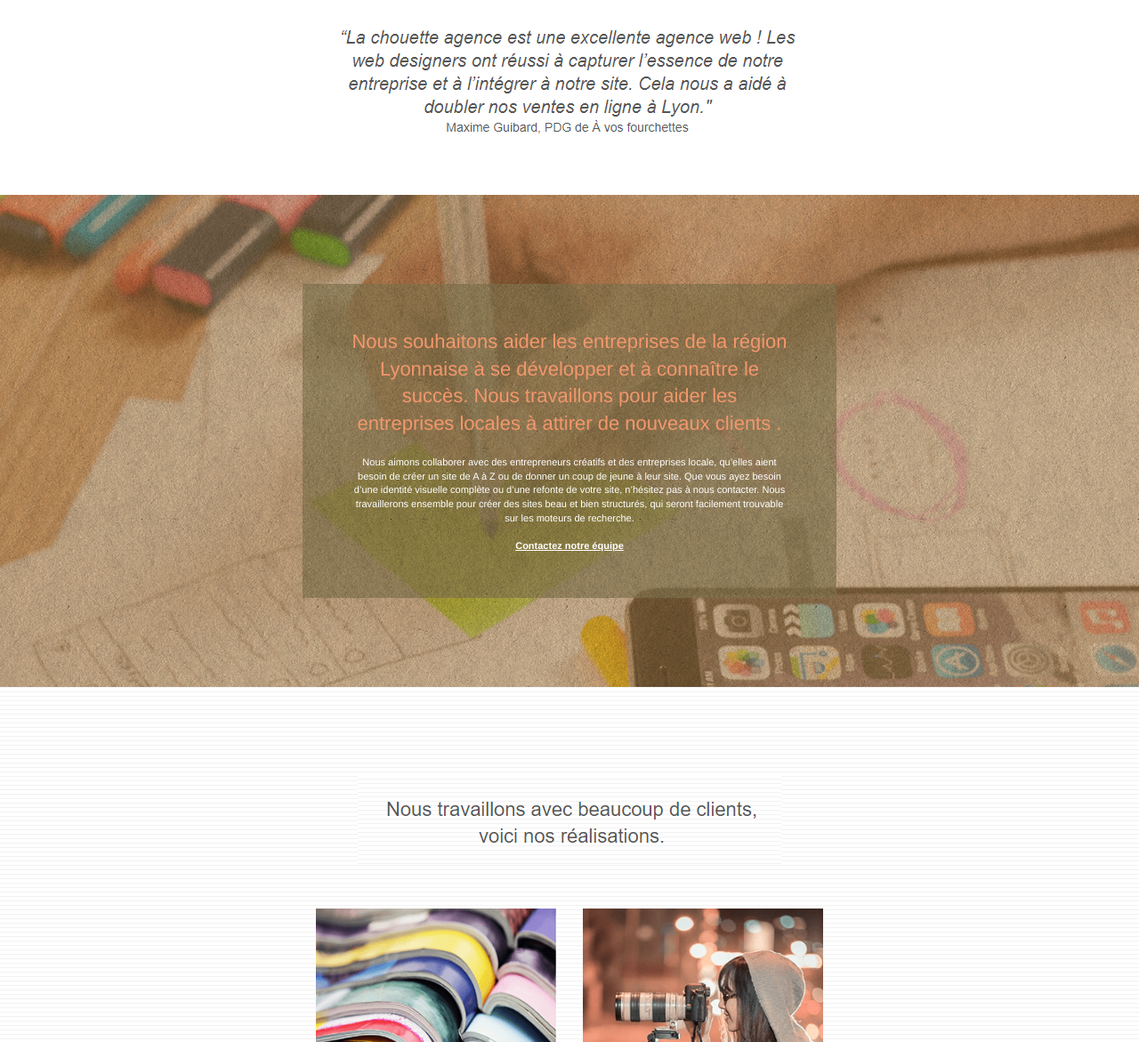
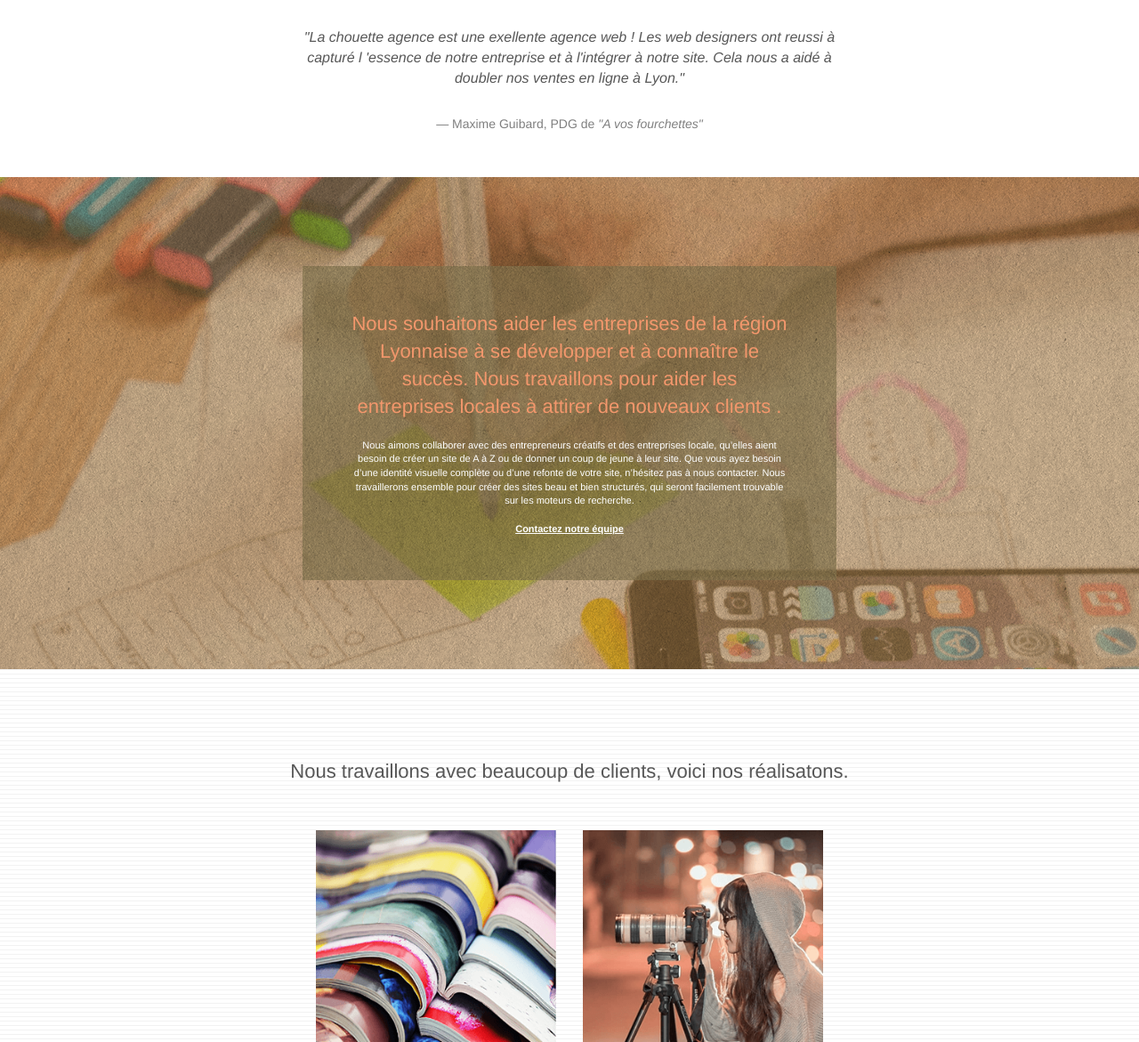
Before and after one commit to FlorieP/FlorieP-PonsFlorie_4_02092021, a plain HTML site: page index.html in a window 1280 px wide. Shown: the part 920-2091 px from the top of the page at 89% size. Drawn offline with Linux system fonts and the light colour scheme.

Commit message:
Modifications texte image en texte

```diff
--- a/index.html
+++ b/index.html
@@ -132,8 +132,15 @@
 					<div class="row voffset-lg voffset">
 						<div class="col-xs-12 col-md-8 col-md-offset-2 text-center">
 							<!--Modification: alt= Stuffing Black hat SEO par description image ACCESSIBILITE -->
-							<img alt="" src="img/citation.png" />
-
+							<!--Modification: remplacer la citation en image par un blockquote-->
+							<figure>
+                                <blockquote class="blockquote ">
+                                    <p class="citation ">"La chouette agence est une exellente agence web ! Les web designers ont reussi à capturé l 'essence de notre entreprise et à l'intégrer à notre site. Cela nous a aidé à doubler nos ventes en ligne à Lyon."</p>
+								</blockquote>
+                                <figcaption>
+                                	— Maxime Guibard, PDG de <cite>"A vos fourchettes"</cite>
+                                </figcaption>
+                            </figure>
 						</div>
 					</div>
 				</div>
@@ -163,7 +170,8 @@
 					<div class="row">
 						<div class="col-sm-12 text-center">
 							<!--Modification: alt= Stuffing Black hat SEO par description image ACCESSIBILITE -->
-							<img alt="" src="img/title2.png" />
+							<!--Modification: remplacer le titre en image par un h2-->
+							<h2 class="mg-md text-center">Nous travaillons avec beaucoup de clients, voici nos réalisatons.</h2>
 						</div>
 					</div>
 					<div class="row tight-width-whitespace portfolio-row">
--- a/style.css
+++ b/style.css
@@ -216,7 +216,9 @@ a:hover {
     border-color: rgba(0, 0, 0, .1);
 }
 
-.l-bloc h2{
+/** Rajout: h2 section SERVICES et PORTFOLIO**/
+#bloc-4-portfolio h2,
+#bloc-2-services h2{
     width: 70%;
     margin: auto;
 }
@@ -275,6 +277,16 @@ a:hover {
 
 .voffset-lg {
     margin-top: 80px;
+}
+
+/**Rajout: Blockquote pour SERVICES **/
+blockquote{
+    border-left: none;
+}
+
+blockquote .citation{
+    font-size: 16px;
+    font-style: italic;
 }
 
 .row-no-gutters {
```
